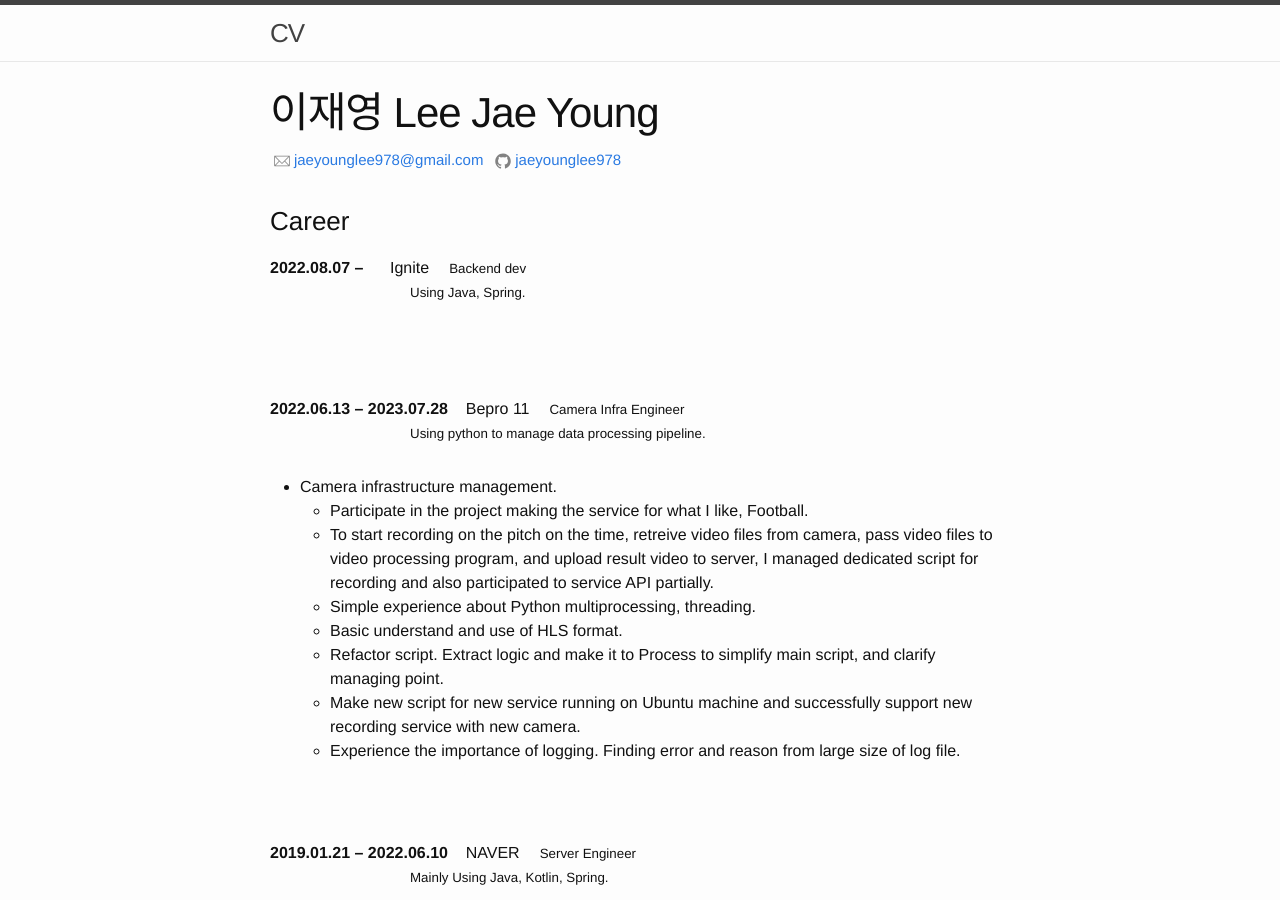
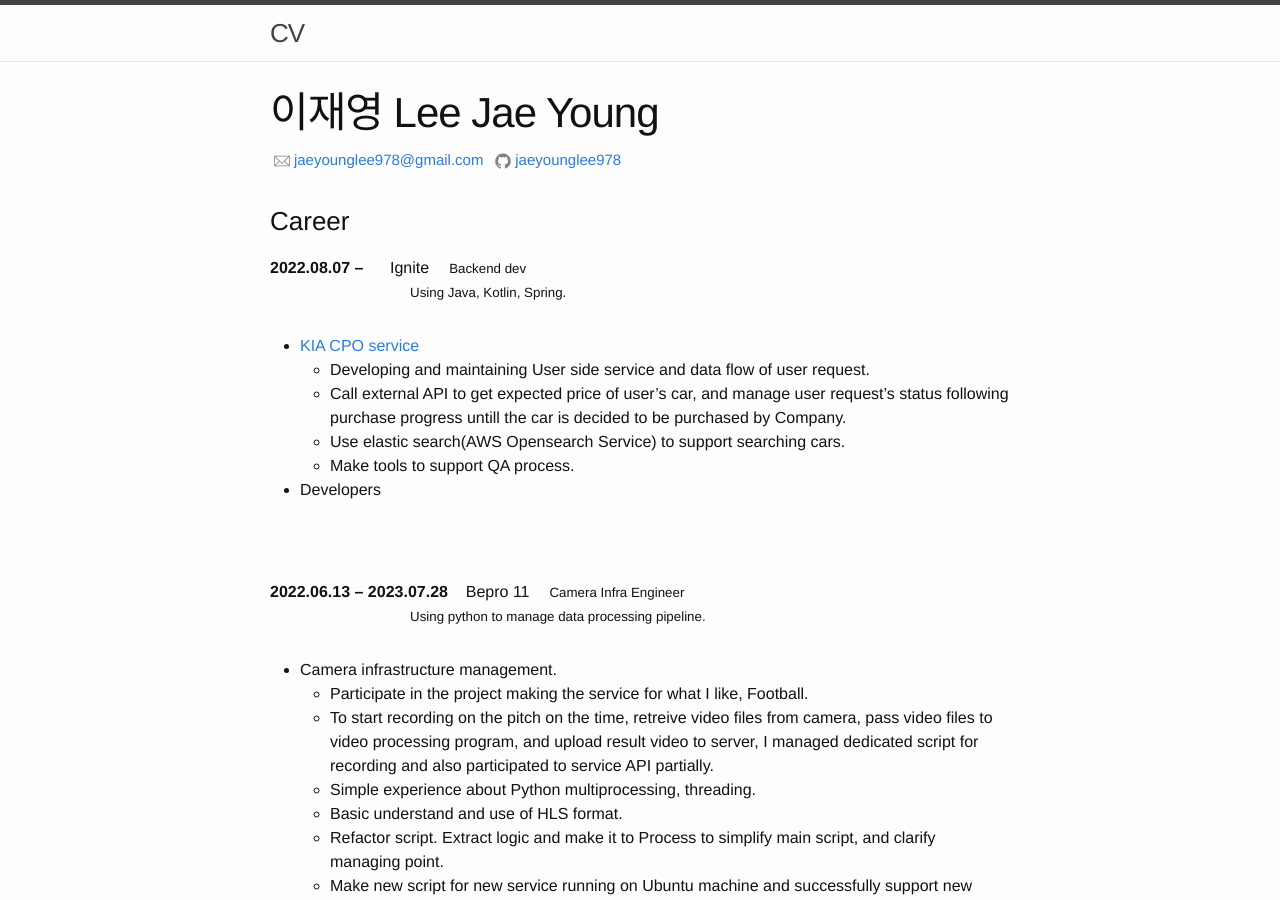
Before and after one commit to jaeyounglee978/jaeyounglee978.github.io, a Jekyll site: the page built from index.md, in a window 1280 px wide and 900 px high. Built offline with Jekyll 4.4.1, drawn with Linux system fonts in a browser that asks for light colours.

Commit message:
Update index.md

```diff
--- a/index.md
+++ b/index.md
@@ -31,7 +31,14 @@ title: "Jaeyoung Lee CV"
 2022.08.07 &ndash;
 
 : Ignite<small>Backend dev</small>\\
-<small>Using Java, Spring.</small>
+<small>Using Java, Kotlin, Spring.</small>
+
+- [KIA CPO service][kiaCpo]
+  - Developing and maintaining User side service and data flow of user request.
+  - Call external API to get expected price of user's car, and manage user request's status following purchase progress untill the car is decided to be purchased by Company.
+  - Use elastic search(AWS Opensearch Service) to support searching cars.
+  - Make tools to support QA process.
+- Developers
 
 <br><br>
 
```
Also changed, not shown: other parts of index.md (+1 -0 lines).
